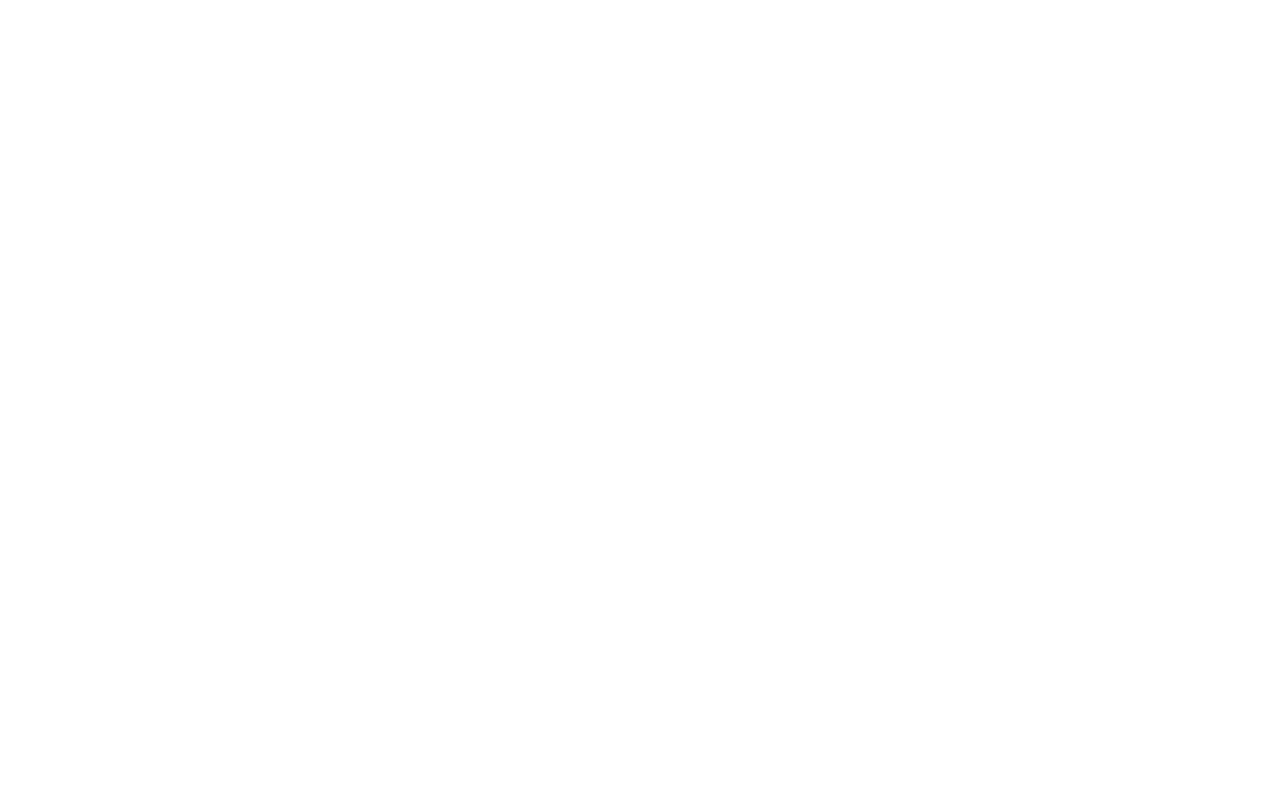
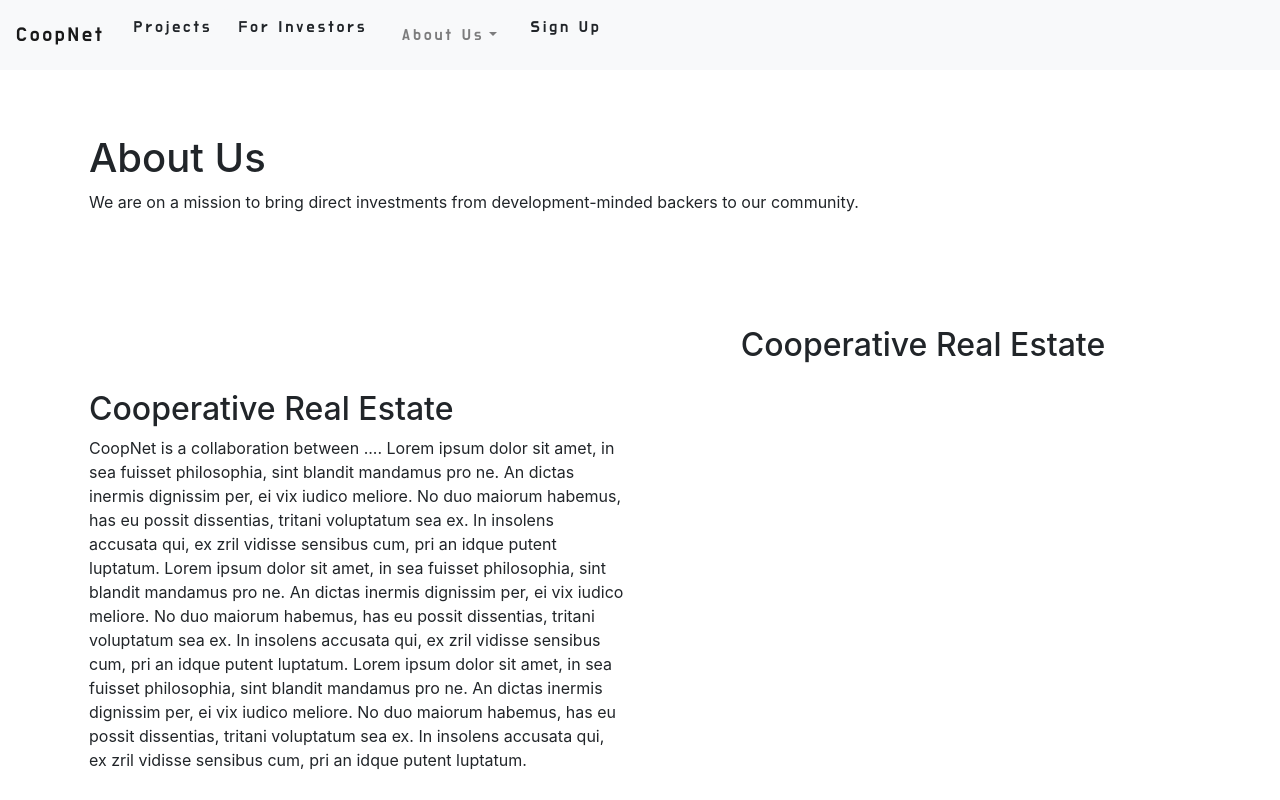
Before and after one commit to housing-coopnet/coopnet, a React (Create React App) app in the folder coopnetsite/: page /about in a window 1280 px wide. Shown: the top 800 px of the page. Built offline with nearby package versions, Linux system fonts and the light colour scheme.

Commit message:
added About page

```diff
--- a/coopnetsite/src/components/App.js
+++ b/coopnetsite/src/components/App.js
@@ -6,6 +6,7 @@
 
 import Home from './Home';
 import Signup from './Signup';
+import About from './About';
 
 export default class App extends Component {
   render() {
@@ -14,6 +15,7 @@
       <div>
         <Route path="/" exact component={Home} />
         <Route path="/signup" component={Signup} />
+        <Route path="/about" component={About} />
       </div>
     </Router>
     );
--- a/coopnetsite/src/components/NavHeader.js
+++ b/coopnetsite/src/components/NavHeader.js
@@ -13,7 +13,7 @@
               <NavLink to="/"><Button variant="light">Projects</Button></NavLink>
                 <NavLink to="/"><Button variant="light">For Investors</Button></NavLink>
                 <Button variant="light"><NavDropdown title="About Us" id="basic-nav-dropdown">
-                <NavLink to="/"><NavDropdown.Item href="#action/3.4">About Us</NavDropdown.Item></NavLink>
+                <NavLink to="/about"><NavDropdown.Item href="#action/3.4">About Us</NavDropdown.Item></NavLink>
                   <NavDropdown.Divider />
                   <NavLink to="/"><NavDropdown.Item href="#action/3.1">Our Mission</NavDropdown.Item></NavLink>
                   <NavLink to="/"><NavDropdown.Item href="#action/3.2">Our Process</NavDropdown.Item></NavLink>
```
